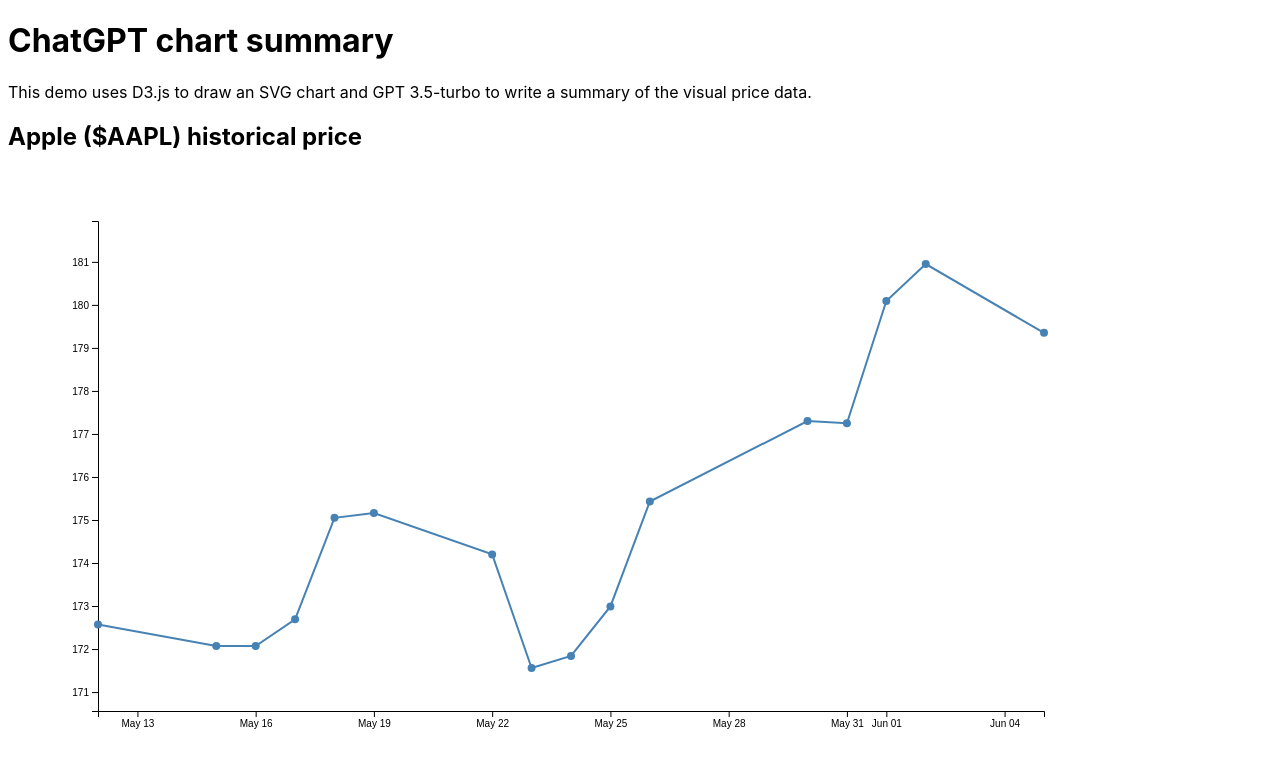
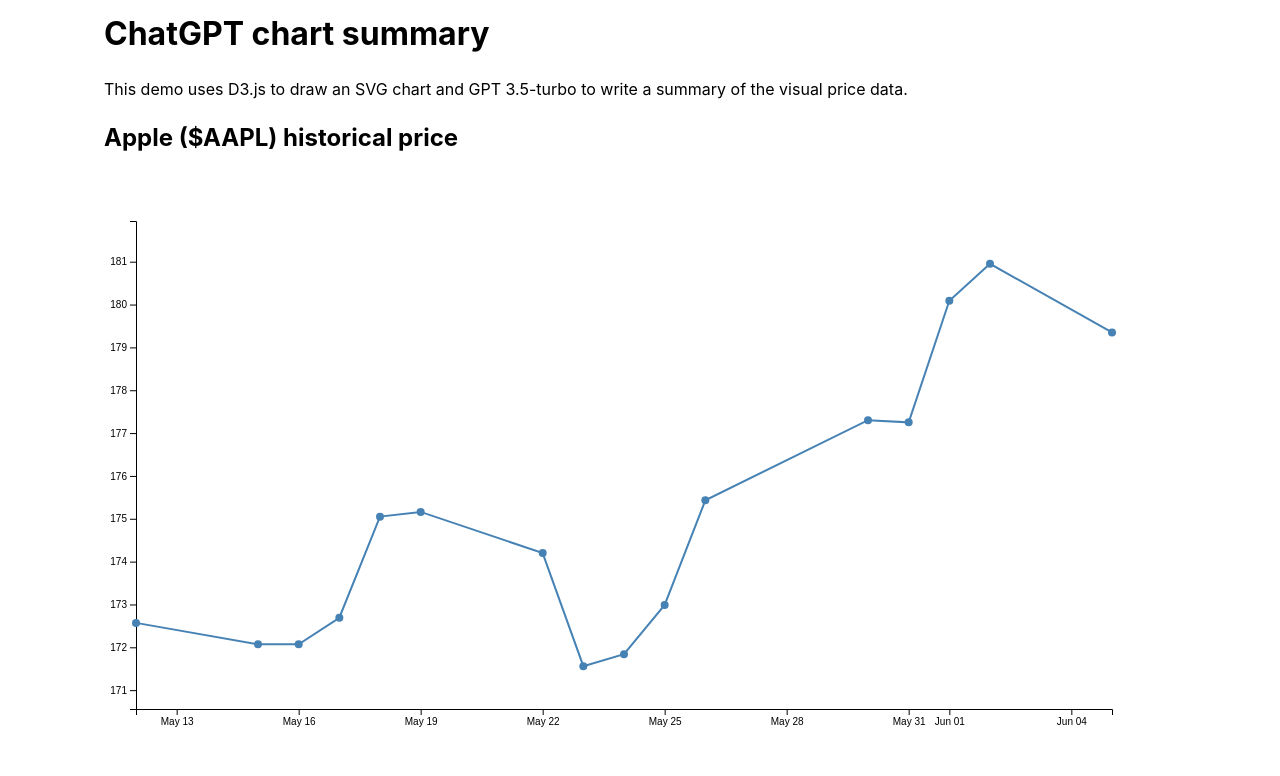
Before and after one commit to 1Copenut/moar-accessible-charts, a website: page gpt-summary/public/index.html in a window 1280 px wide. Drawn offline with nearby package versions, Linux system fonts and the light colour scheme.

Commit message:
Adding basic CSS to make text easier to read.

```diff
--- a/gpt-summary/public/css/main.css
+++ b/gpt-summary/public/css/main.css
@@ -1,3 +1,22 @@
 body {
-  font-family: -apple-system,BlinkMacSystemFont,"Segoe UI","Noto Sans",Helvetica,Arial,sans-serif,"Apple Color Emoji","Segoe UI Emoji";
+  font-family: -apple-system,BlinkMacSystemFont,"Segoe UI","Noto Sans",Helvetica,Arial,sans-serif,"Apple Color Emoji","Segoe UI Emoji";line-height: 1.625;
 }
+
+main {
+  margin-inline: auto;
+  width: 67rem;
+}
+
+h1,
+h2,
+h3,
+h4,
+h5,
+h6,
+p {
+  margin: 0;
+}
+
+main * + * {
+  margin-top: 1rem;
+}
--- a/gpt-summary/public/index.html
+++ b/gpt-summary/public/index.html
@@ -11,8 +11,10 @@
 
 <body>
   <main>
-    <h1>ChatGPT chart summary</h1>
-    <p>This demo uses D3.js to draw an SVG chart and GPT 3.5-turbo to write a summary of the visual price data.</p>
+    <div>
+      <h1>ChatGPT chart summary</h1>
+      <p>This demo uses D3.js to draw an SVG chart and GPT 3.5-turbo to write a summary of the visual price data.</p>
+    </div>
     <div aria-labelledby="d3-chart-header" id="d3-chart-container" role="region">
       <h2 id="d3-chart-header">Apple ($AAPL) historical price</h2>
     </div>
--- a/gpt-summary/public/js/lineChart.js
+++ b/gpt-summary/public/js/lineChart.js
@@ -6,12 +6,12 @@
 
 // Set up dimensions and margins for my chart
 const margin = {
-  top: 50,
-  right: 30,
-  bottom: 60,
-  left: 90,
+  top: 48,
+  right: 64,
+  bottom: 64,
+  left: 32,
 };
-const width = 1066 - margin.left - margin.right;
+const width = 1072 - margin.left - margin.right;
 const height = 600 - margin.top - margin.bottom;
 
 // Set up the x and y scales
```
